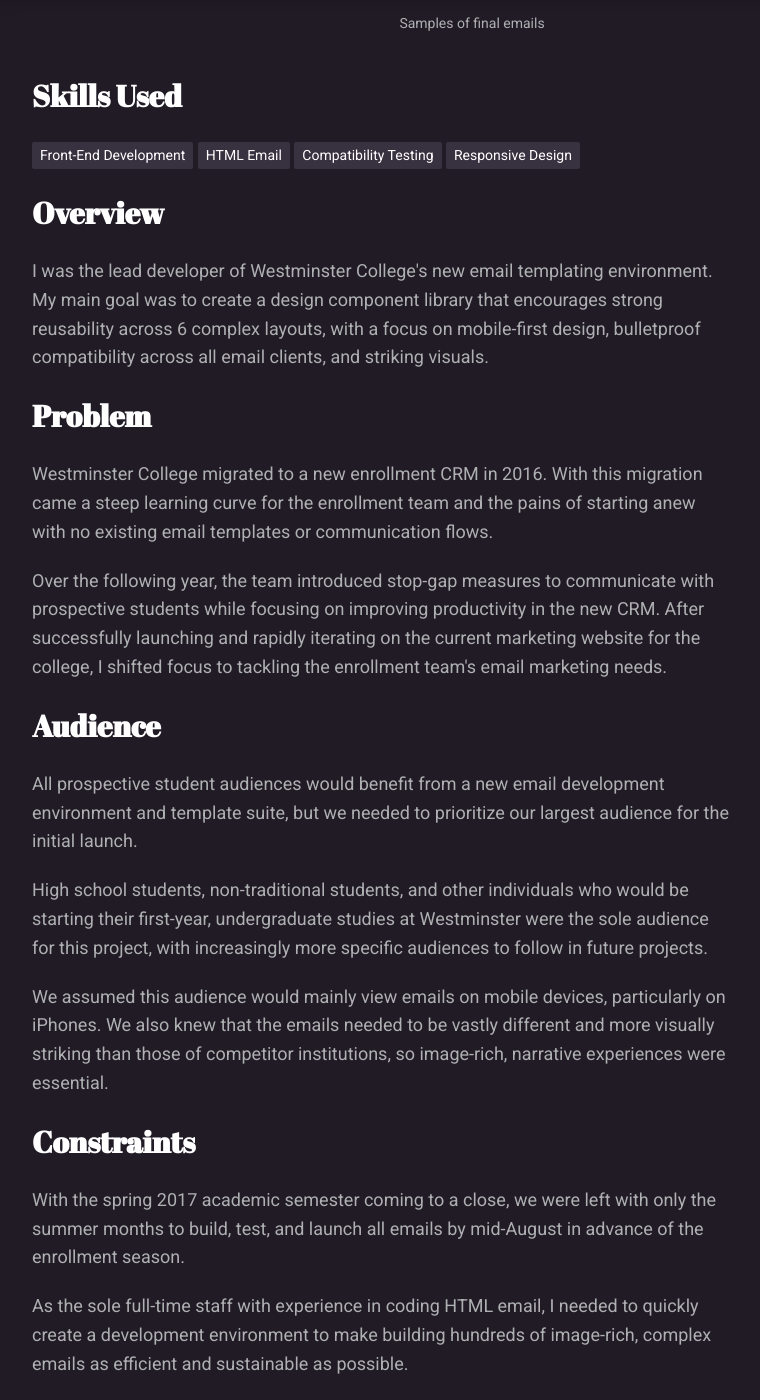
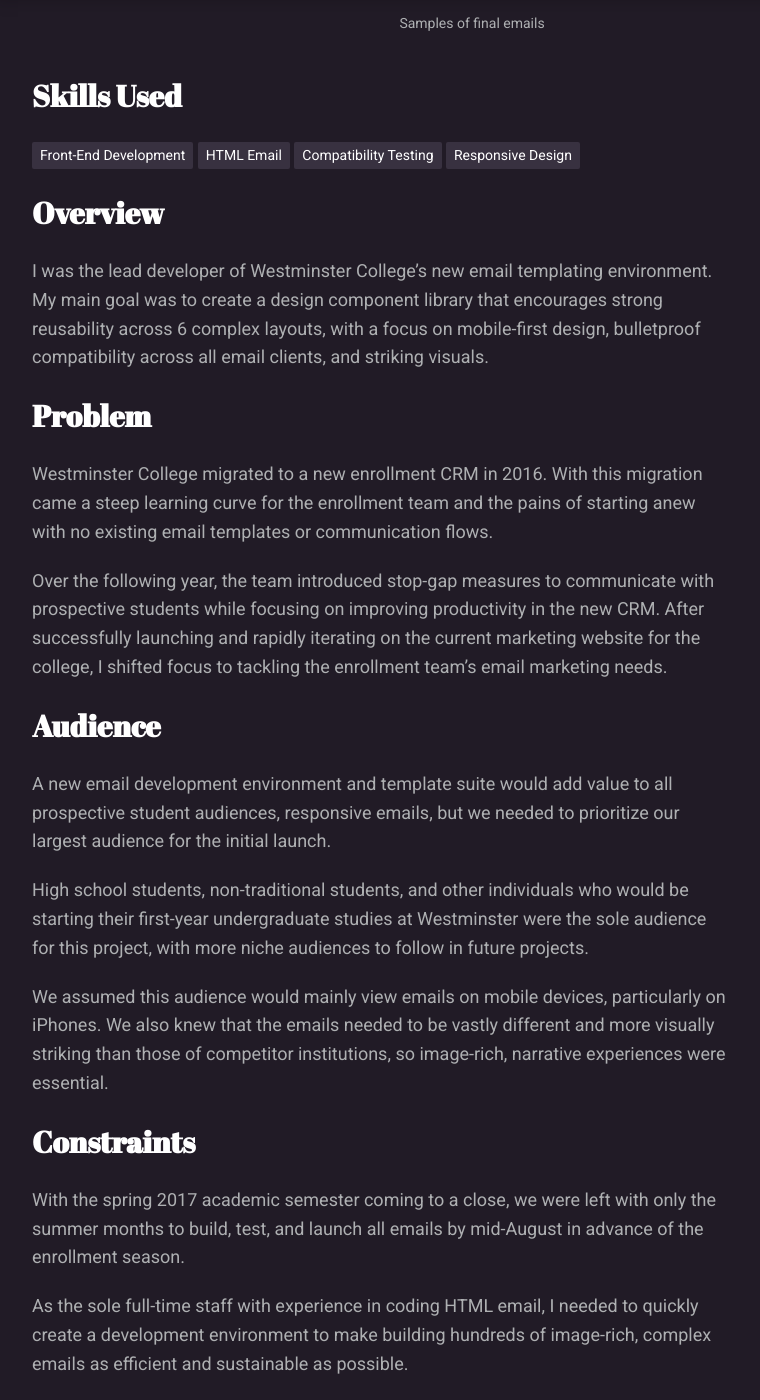
Before and after one commit to fu4303/portfolio-davidluhr, a Jekyll site: the page built from _work/westminster-college-email.html, in a window 1280 px wide and 1400 px high, scrolled down 789 px. Shown: the whole window, without its empty margins (168-928 px from the left). Built offline with Jekyll 4.4.1, drawn with Linux system fonts in a browser that asks for light colours; some of the changed text lies outside the part shown.

Commit message:
Add copy edits to email portfolio item

```diff
--- a/_work/westminster-college-email.html
+++ b/_work/westminster-college-email.html
@@ -33,19 +33,19 @@ skills:
 
 <section class="text__wrap">
   <h2>Overview</h2>
-  <p>I was the lead developer of Westminster College's new email templating environment. My main goal was to create a design component library that encourages strong reusability across 6 complex layouts, with a focus on mobile-first design, bulletproof compatibility across all email clients, and striking visuals.</p>
+  <p>I was the lead developer of Westminster College&rsquo;s new email templating environment. My main goal was to create a design component library that encourages strong reusability across 6 complex layouts, with a focus on mobile-first design, bulletproof compatibility across all email clients, and striking visuals.</p>
 </section>
 
 <section class="text__wrap">
   <h2>Problem</h2>
   <p>Westminster College migrated to a new enrollment CRM in 2016. With this migration came a steep learning curve for the enrollment team and the pains of starting anew with no existing email templates or communication flows.</p>
-  <p>Over the following year, the team introduced stop-gap measures to communicate with prospective students while focusing on improving productivity in the new CRM. After successfully launching and rapidly iterating on the current marketing website for the college, I shifted focus to tackling the enrollment team's email marketing needs.</p>
+  <p>Over the following year, the team introduced stop-gap measures to communicate with prospective students while focusing on improving productivity in the new CRM. After successfully launching and rapidly iterating on the current marketing website for the college, I shifted focus to tackling the enrollment team&rsquo;s email marketing needs.</p>
 </section>
 
 <section class="text__wrap">
   <h2>Audience</h2>
-  <p>All prospective student audiences would benefit from a new email development environment and template suite, but we needed to prioritize our largest audience for the initial launch.</p>
-  <p>High school students, non-traditional students, and other individuals who would be starting their first-year, undergraduate studies at Westminster were the sole audience for this project, with increasingly more specific audiences to follow in future projects.</p>
+  <p>A new email development environment and template suite would add value to all prospective student audiences, responsive emails, but we needed to prioritize our largest audience for the initial launch.</p>
+  <p>High school students, non-traditional students, and other individuals who would be starting their first-year undergraduate studies at Westminster were the sole audience for this project, with more niche audiences to follow in future projects.</p>
   <p>We assumed this audience would mainly view emails on mobile devices, particularly on iPhones. We also knew that the emails needed to be vastly different and more visually striking than those of competitor institutions, so image-rich, narrative experiences were essential.</p>
 </section>
 
@@ -61,10 +61,10 @@ skills:
   <h3>Researching Frameworks</h3>
   <p>Having a component-driven codebase with a templating language well-suited for HTML email was a priority as I started researching potential approaches.</p>
   <p>I dove deep into the work of Dan Denney, who is widely regarded as an expert in modern HTML email development. I poured through his <a href="https://github.com/dandenney/emayll">emayll</a> and <a href="https://github.com/dandenney/eMMail">eMMail</a> repos on GitHub to see how he modified the Jekyll and Middleman static-site generators for his email development needs.</p>
-  <p>From here, I built several experimental projects with various static-site generator solutions, familiarizing myself with each solution's syntax, featureset, and limitations.</p>
-  <p>After struggling to find a great fit for this project's needs, I was thrilled to discover <a href="https://foundation.zurb.com/emails.html">Zurb's Foundation for Emails</a> framework. This framework offered the perfect balance of extensibility and magic, allowing me to quickly develop email components and templates while taking care of automatically generating the resultingly nightmarish HTML of table-based layouts.</p>
+  <p>From here, I built several experimental projects with various static-site generator solutions, familiarizing myself with each solution&rsquo;s syntax, featureset, and limitations.</p>
+  <p>After struggling to find a great fit for this project&rsquo;s needs, I was thrilled to discover <a href="https://foundation.zurb.com/emails.html">Zurb&rsquo;s Foundation for Emails</a> framework. This framework offered the perfect balance of extensibility and magic, allowing me to quickly develop email components and templates while taking care of automatically generating the resultingly nightmarish HTML of table-based layouts.</p>
   <h3>Gridding</h3>
-  <p>With ambitious target visuals for the primary templates, I first had to carefully plan the underlying table structure of each layout. I started by blocking the major layout components, and then breaking down their internal structure. Although I wasn't sure if such complex, responsive layouts could be achieved in HTML email, this step in the process proved invaluable when I had to start coding.</p>
+  <p>With ambitious target visuals for the primary templates, I first had to carefully plan the underlying table structure of each layout. I started by blocking the major layout components, and then breaking down their internal structure. Although I wasn&rsquo;t sure if such complex, responsive layouts could be achieved in HTML email, this step in the process proved invaluable when I had to start coding.</p>
 </section>
 
 <figure>
@@ -75,10 +75,10 @@ skills:
 <section class="text__wrap">
   <h3>Development</h3>
   <p>I focused development on building each design component, from most complex to least complex, which I could then reuse across multiple templates. Following the gridding exercise, the footer proved to be the most complex, with asymmetrical columns, a tiled image background variant, and sub-grids of contact information and social media icons.</p>
-  <p>Next, I tackled some of the template-specific content bodies, which introduced new challenges, such as a tiled logo background along the full height of the content, a “watermark” logo beneath another content body, and unique typographic layouts and treatments for headlines.</p>
-  <p>With each of these initial explorations, I started to grasp workarounds for achieving these complex mobile-first, responsive layouts within table-based code. Thanks to Foundation for Email’s abstraction of the final HTML code, I was able to code the layouts much more manageable components and focus on composition instead of table cell quirks.</p>
+  <p>Next, I tackled some of the template-specific content bodies, which introduced new challenges, such as a tiled logo background along the full height of the content, a &ldquo;watermark&rdquo; logo beneath another content body, and unique typographic layouts and treatments for headlines.</p>
+  <p>With each of these initial explorations, I started to grasp workarounds for achieving these complex mobile-first, responsive layouts within table-based code. Thanks to Foundation for Email&rsquo;s abstraction of the final HTML code, I was able to code the layouts much more manageable components and focus on composition instead of table cell quirks.</p>
   <p>After completing proof-of concept versions of the image grids and call-to-action features, I had arrived at a set of flexible templates and components that could be conveniently recombined to build any of our planned emails.</p>
-  <p>With the help of our backend developers, we cloud hosted the flat-file build of the development codebase with continuous delivery to show the templates and latest emails to internal stakeholders. We also introduced some custom Gulp tasks to optimize images, expose each email’s final source code, and pipe completed emails into our CRM via an API.</p>
+  <p>With the help of our backend developers, we cloud hosted the flat-file build of the development codebase with continuous delivery to show the templates and latest emails to internal stakeholders. We also introduced some custom Gulp tasks to optimize images, expose each email&rsquo;s final source code, and pipe completed emails into our CRM via an API.</p>
 </section>
 
 <figure>
@@ -88,7 +88,7 @@ skills:
 
 <section class="text__wrap">
   <h3>Compatability Testing</h3>
-  <a>Once I had confirmed that each layout was indeed possible in HTML email, I used <a href="https://litmus.com/">Litmus</a> to test each template and layout component across all 70+ available email clients. To my surprise, there were only a handful of CSS bugs and layout issues to resolve, thanks to Foundation for Emails’ underlying magic in generating robust and clean markup.</p>
+  <a>Once I had confirmed that each layout was indeed possible in HTML email, I used <a href="https://litmus.com/">Litmus</a> to test each template and layout component across all 70+ available email clients. To my surprise, there were only a handful of CSS bugs and layout issues to resolve, thanks to Foundation for Emails&rsquo; underlying magic in generating robust and clean markup.</p>
   <p>After a half-day of cleanup, compatibility testing was complete, and we spent the following 6 weeks of the project building each stage of the communication flow in weekly sprints.</p>
 </section>
 
@@ -125,8 +125,8 @@ skills:
 
 <section class="text__wrap">
   <h2>Retrospective</h2>
-  <p>This project was hugely successful and exceeded my expectations for what was possible with widely-compatible HTML email layouts. The templates I built in this project are genuinely some of the most complicated that I’ve seen, and definitely set our email marketing apart from very traditional competitors.</p>
-  <p>Having a templating architecture was the perfect solution for sustainable email development. The codebase has proven to scale well as we’ve moved on to additional audiences and also built one-off email series more reactively.</p>
+  <p>This project was hugely successful and exceeded my expectations for what was possible with widely-compatible HTML email layouts. The templates I built in this project are genuinely some of the most complicated that I&rsquo;ve seen, and definitely set our email marketing apart from very traditional competitors.</p>
+  <p>Having a templating architecture was the perfect solution for sustainable email development. The codebase has proven to scale well as we&rsquo;ve moved on to additional audiences and also built one-off email series more reactively.</p>
   <p>The Zurb team deserves major recognition for creating such an incredibly useful framework for email development. Building a new email from scratch requires little more than some top-matter variables and only a few include statements around the actual copy, but the final result is hundreds of lines of complex table elements and inline styles.</p>
   <p>That being said, as my development stack is strongly bending towards React, I would probably explore a React-based solution, such as <a href="https://mjml.io/">MJML</a>, to more fully realize component-driven layouts, as my workaround for creating opening and closing Panini/Handlebars includes to inject content inside of partials felt like a bit of a hack.</p>
 </section>
```
